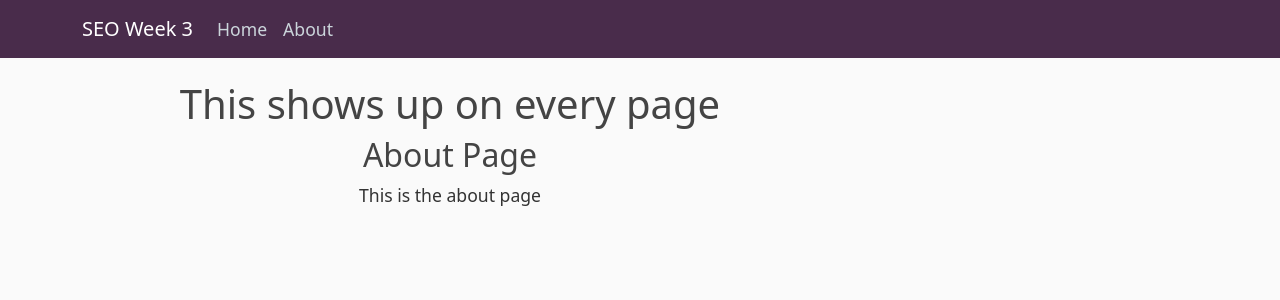
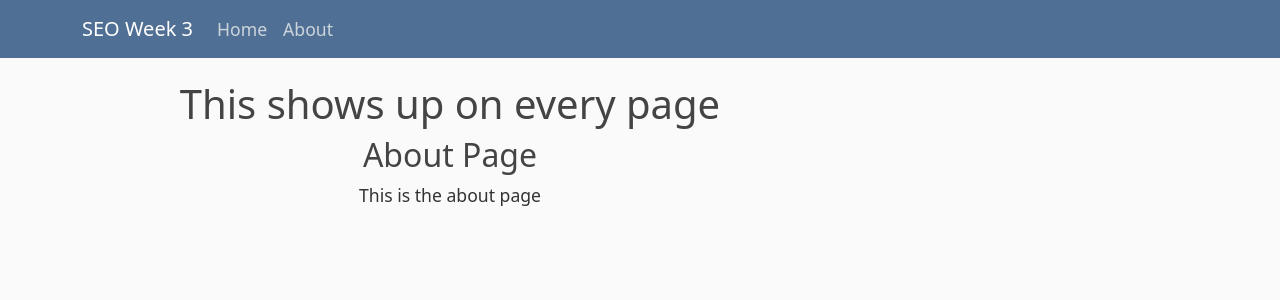
Before and after one commit to angelchuk/week3website, a Flask app: page /about in a window 1280 px wide. Shown: the top 300 px of the page. Run offline with Flask 3, Linux system fonts and the light colour scheme.

Commit message:
seeing if pythoneve will update automatically

```diff
--- a/static/main.css
+++ b/static/main.css
@@ -9,7 +9,7 @@ h1, h2, h3, h4, h5, h6 {
 }
 
 .bg-steel {
-  background-color: #492c4b;
+  background-color: #506f94;
 }
 
 .site-header .navbar-nav .nav-link {
```
